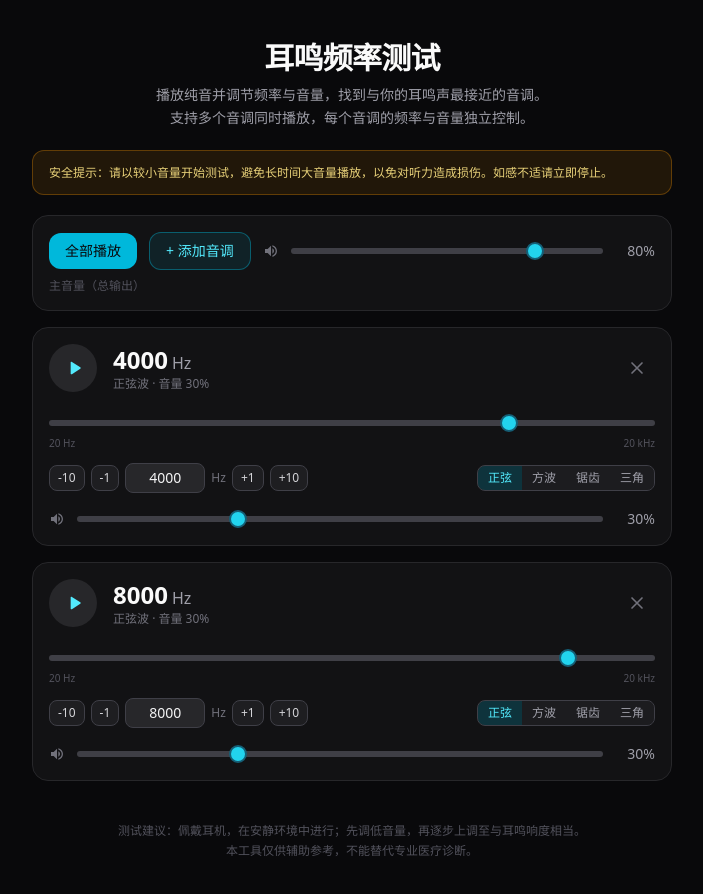
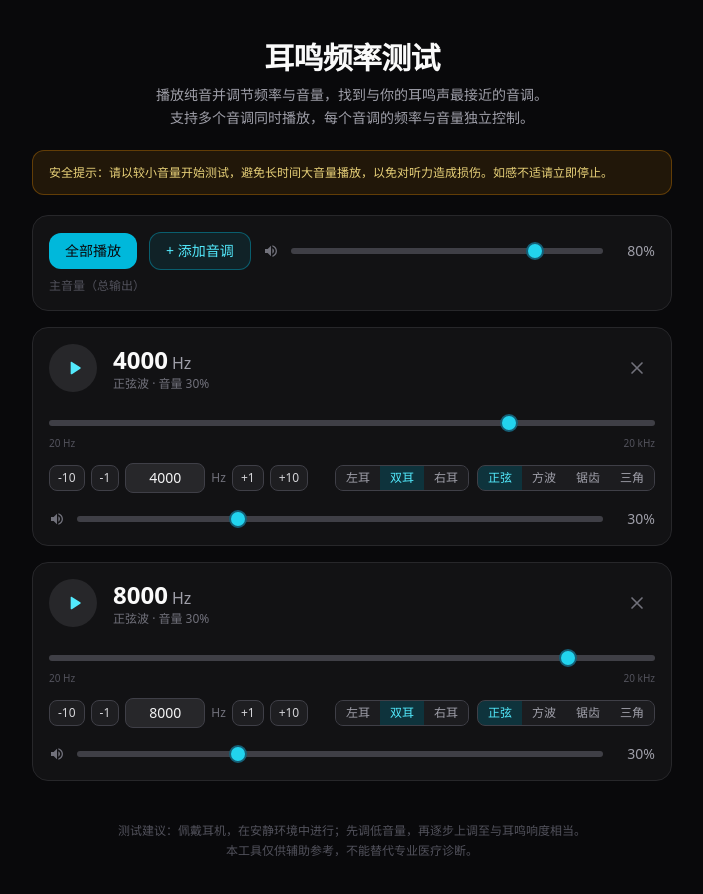
Before and after one commit to L-Chris/tinnitus, a React (Vite) app: page / in a window 1280 px wide. Shown: the top 894 px of the page, without its empty margins (288-991 px from the left). Built offline with nearby package versions, Linux system fonts and the light colour scheme.

Commit message:
feat: per-tone stereo panning (left/center/right ear)

```diff
--- a/src/App.tsx
+++ b/src/App.tsx
@@ -9,6 +9,7 @@ const createTone = (freq: number): Tone => ({
   freq,
   volume: 0.3,
   wave: 'sine',
+  pan: 0,
   playing: false,
 })
 
--- a/src/ToneCard.tsx
+++ b/src/ToneCard.tsx
@@ -1,6 +1,6 @@
 import { useState } from 'react'
 import type { Tone } from './types'
-import { WAVES, WAVE_LABELS } from './types'
+import { PAN_OPTIONS, WAVES, WAVE_LABELS } from './types'
 
 const F_MIN = 20
 const F_MAX = 20000
@@ -74,6 +74,7 @@ export default function ToneCard({ tone, onChange, onRemove }: ToneCardProps) {
           </div>
           <div className="text-xs text-zinc-500">
             {WAVE_LABELS[tone.wave]}波 · 音量 {volumePct}%
+            {tone.pan !== 0 && ` · 仅${tone.pan < 0 ? '左' : '右'}耳`}
           </div>
         </div>
 
@@ -148,6 +149,23 @@ export default function ToneCard({ tone, onChange, onRemove }: ToneCardProps) {
           ))}
         </div>
 
+        <div className="flex flex-wrap items-center gap-2">
+          <div className="flex overflow-hidden rounded-lg border border-zinc-700">
+            {PAN_OPTIONS.map((p) => (
+              <button
+                key={p.value}
+                type="button"
+                onClick={() => onChange({ pan: p.value })}
+                className={`px-2.5 py-1 text-xs transition-colors ${
+                  tone.pan === p.value
+                    ? 'bg-cyan-500/20 text-cyan-300'
+                    : 'bg-zinc-800/50 text-zinc-400 hover:text-zinc-200'
+                }`}
+              >
+                {p.label}
+              </button>
+            ))}
+          </div>
           <div className="flex overflow-hidden rounded-lg border border-zinc-700">
             {WAVES.map((w) => (
               <button
@@ -163,6 +181,7 @@ export default function ToneCard({ tone, onChange, onRemove }: ToneCardProps) {
                 {WAVE_LABELS[w]}
               </button>
             ))}
+          </div>
         </div>
       </div>
 
--- a/src/types.ts
+++ b/src/types.ts
@@ -14,5 +14,12 @@ export interface Tone {
   freq: number
   volume: number
   wave: WaveType
+  pan: number
   playing: boolean
 }
+
+export const PAN_OPTIONS = [
+  { value: -1, label: '左耳' },
+  { value: 0, label: '双耳' },
+  { value: 1, label: '右耳' },
+] as const
--- a/src/useToneEngine.ts
+++ b/src/useToneEngine.ts
@@ -4,6 +4,7 @@ import type { Tone } from './types'
 interface Voice {
   osc: OscillatorNode
   gain: GainNode
+  panner: StereoPannerNode
 }
 
 interface Engine {
@@ -56,21 +57,26 @@ export function useToneEngine(tones: Tone[], masterVolume: number) {
         osc.type = tone.wave
         osc.frequency.value = tone.freq
         const gain = ctx.createGain()
+        const panner = ctx.createStereoPanner()
+        panner.pan.value = tone.pan
         osc.connect(gain)
-        gain.connect(engine.master)
+        gain.connect(panner)
+        panner.connect(engine.master)
         osc.onended = () => {
           osc.disconnect()
           gain.disconnect()
+          panner.disconnect()
         }
         const t = ctx.currentTime
         gain.gain.setValueAtTime(0, t)
         gain.gain.linearRampToValueAtTime(tone.volume, t + 0.03)
         osc.start(t)
-        engine.voices.set(tone.id, { osc, gain })
+        engine.voices.set(tone.id, { osc, gain, panner })
       } else {
         existing.osc.type = tone.wave
         existing.osc.frequency.setTargetAtTime(tone.freq, ctx.currentTime, 0.015)
         existing.gain.gain.setTargetAtTime(tone.volume, ctx.currentTime, 0.02)
+        existing.panner.pan.setTargetAtTime(tone.pan, ctx.currentTime, 0.02)
       }
     }
   }, [tones, masterVolume])
@@ -83,6 +89,7 @@ export function useToneEngine(tones: Tone[], masterVolume: number) {
         voice.osc.stop()
         voice.osc.disconnect()
         voice.gain.disconnect()
+        voice.panner.disconnect()
       }
       engine.voices.clear()
       engine.master?.disconnect()
```
Also changed, not shown: 1 other file (tests, documents, lock files or other folders). Lines whose indentation alone changed are shown as unchanged.
